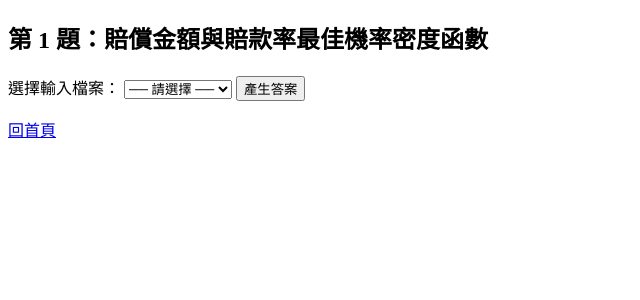
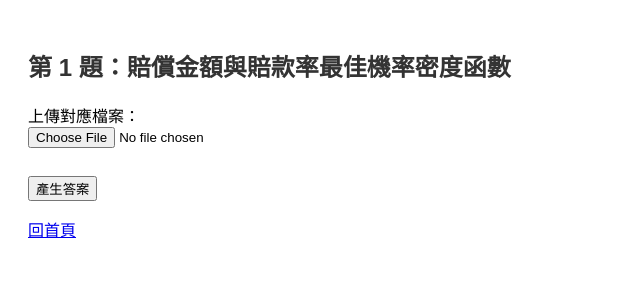
Before and after one commit to stone901016/exam_site, a Flask app: page /question/1 in a window 1280 px wide. Shown: the top 300 px of the page, without its empty margins (0-640 px from the left). Run offline with Flask 3, Linux system fonts and the light colour scheme.

Commit message:
Update question.html

```diff
--- a/templates/question.html
+++ b/templates/question.html
@@ -1,25 +1,29 @@
 <!DOCTYPE html>
 <html lang="zh-Hant">
-<head><meta charset="utf-8"></head>
+<head>
+  <meta charset="utf-8">
+  <link rel="stylesheet" href="{{ url_for('static', filename='css/style.css') }}">
+  <title>第 {{ question.id }} 題：{{ question.title }}</title>
+</head>
 <body>
   <h2>第 {{ question.id }} 題：{{ question.title }}</h2>
-  <form method="post">
-    <label>選擇輸入檔案：</label>
-    <select name="data_file">
-      <option value="">── 請選擇 ──</option>
-      {% for f in files %}
-        <option value="{{ f }}">{{ f }}</option>
-      {% endfor %}
-    </select>
+
+  <form method="post" enctype="multipart/form-data">
+    <label>上傳對應檔案：</label><br>
+    <input type="file" name="data_file" accept=".xls,.xlsx,.csv"><br><br>
     <button type="submit">產生答案</button>
   </form>
+
   {% with msgs = get_flashed_messages() %}
     {% if msgs %}
-      <ul style="color:red;">
-        {% for m in msgs %}<li>{{ m }}</li>{% endfor %}
+      <ul style="color: red;">
+        {% for m in msgs %}
+          <li>{{ m }}</li>
+        {% endfor %}
       </ul>
     {% endif %}
   {% endwith %}
+
   <p><a href="{{ url_for('index') }}">回首頁</a></p>
 </body>
 </html>
```
